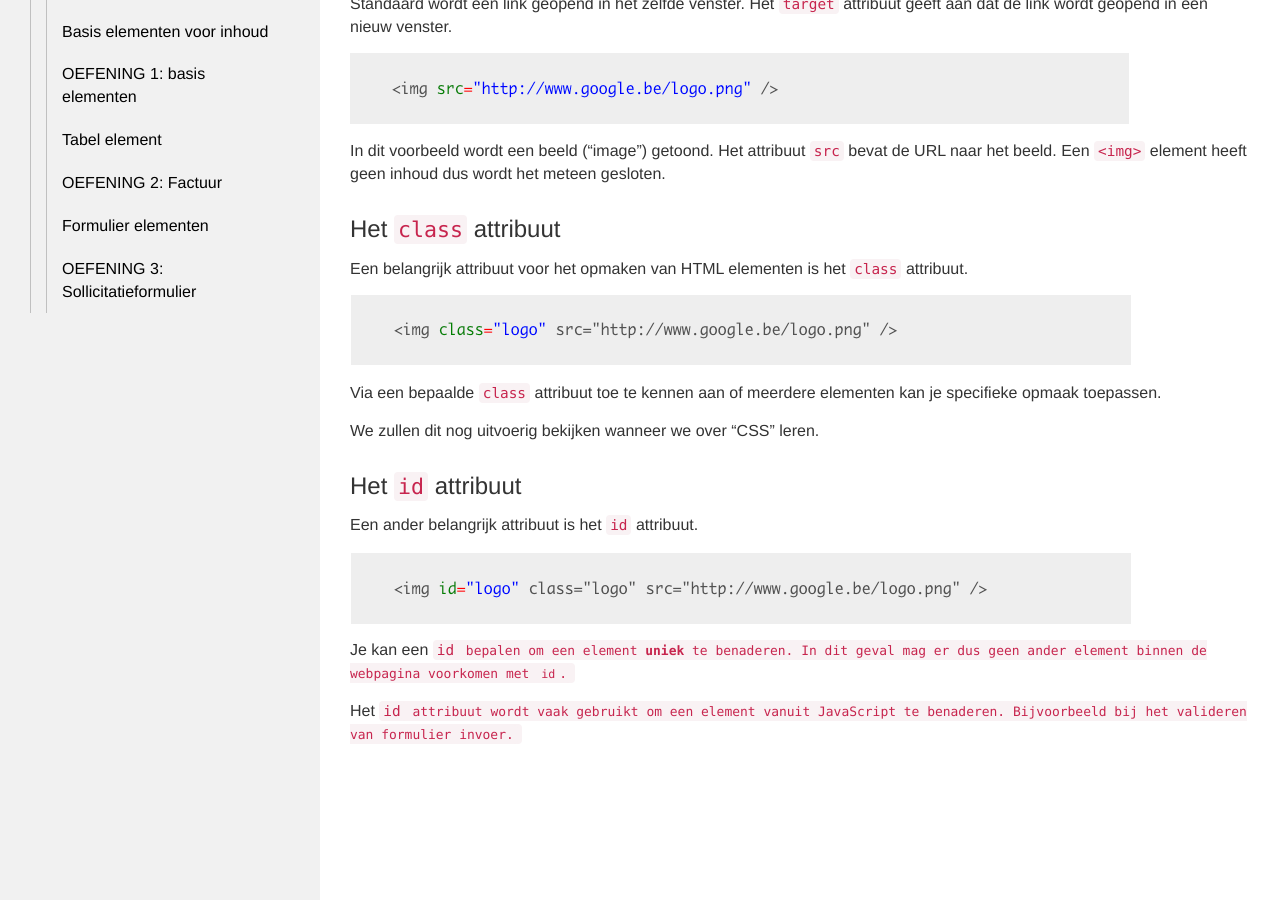
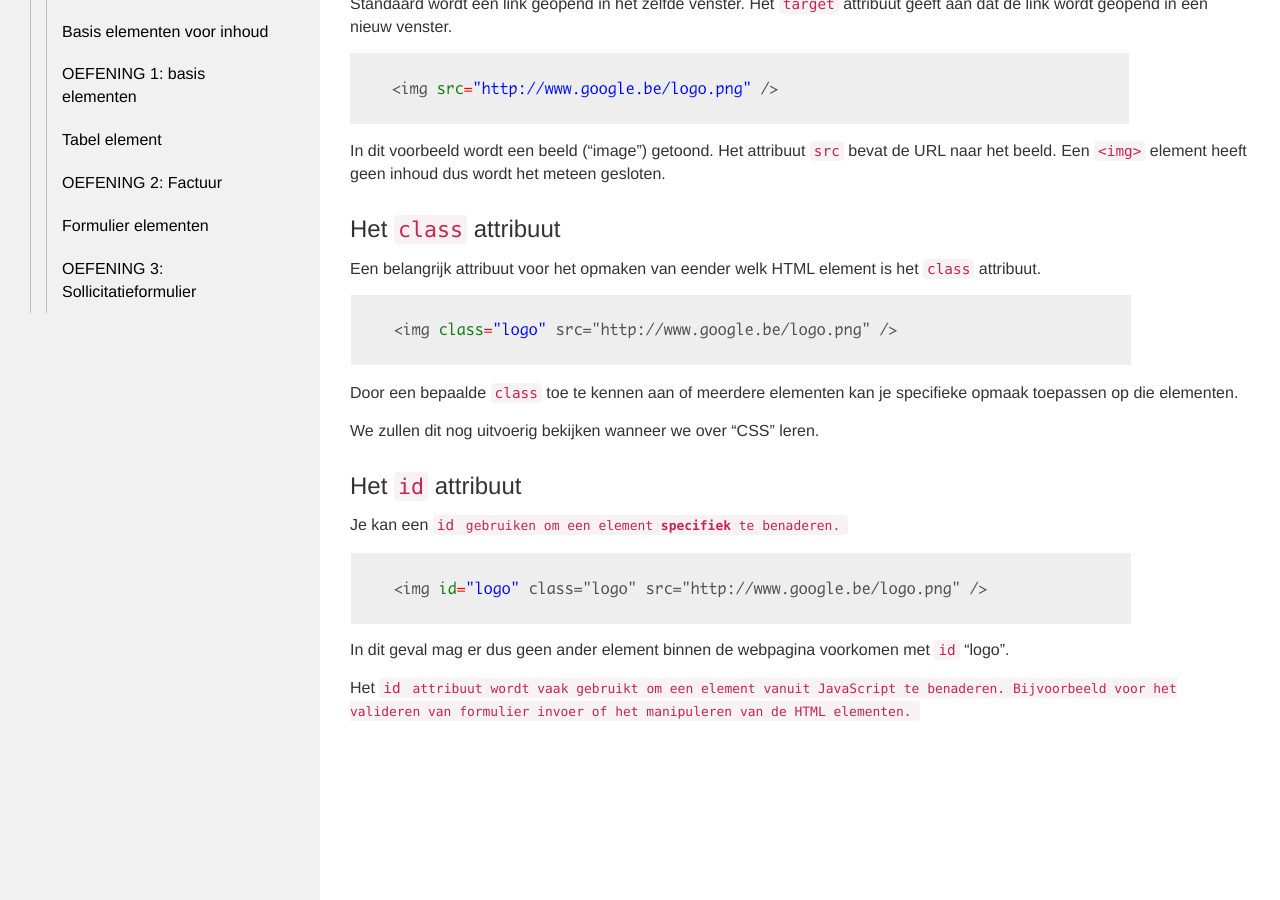
Before and after one commit to Syntra-Brussel/webdesign, a Jekyll site: the page built from html/elementen/attributen.md, in a window 1280 px wide and 900 px high, scrolled down 450 px. Built offline with Jekyll 4.4.1, drawn with Linux system fonts in a browser that asks for light colours; nearby versions of some CDN libraries; a script that is not in the unit is left out.

Commit message:
Update attributen.md

```diff
--- a/html/elementen/attributen.md
+++ b/html/elementen/attributen.md
@@ -26,20 +26,20 @@ Standaard wordt een link geopend in het zelfde venster. Het <code>target</code>
 In dit voorbeeld wordt een beeld (“image”) getoond. Het attribuut <code>src</code> bevat de URL naar het beeld. Een <code>&lt;img&gt;</code> element heeft geen inhoud dus wordt het meteen gesloten.
 
 ### Het <code>class</code> attribuut
-Een belangrijk attribuut voor het opmaken van HTML elementen is het <code>class</code> attribuut.
+Een belangrijk attribuut voor het opmaken van eender welk HTML element is het <code>class</code> attribuut.
 
 <img src="{{ '/html/elementen/images/attributen_4.png' | relative_url}}" />
 
-Via een bepaalde <code>class</code> attribuut toe te kennen aan of meerdere elementen kan je specifieke opmaak toepassen.
+Door een bepaalde <code>class</code> toe te kennen aan of meerdere elementen kan je specifieke opmaak toepassen op die elementen.
 
 We zullen dit nog uitvoerig bekijken wanneer we over "CSS" leren.
 
 ### Het <code>id</code> attribuut
 
-Een ander belangrijk attribuut is het <code>id</code> attribuut.
+Je kan een <code>id<code> gebruiken om een element <strong>specifiek</strong> te benaderen.
 
 <img src="{{ '/html/elementen/images/attributen_5.png' | relative_url}}" />
 
-Je kan een <code>id<code> bepalen om een element <strong>uniek</strong> te benaderen. In dit geval mag er dus geen ander element binnen de webpagina voorkomen met <code>id</code>.
+In dit geval mag er dus geen ander element binnen de webpagina voorkomen met <code>id</code> "logo".
 
-Het <code>id<code> attribuut wordt vaak gebruikt om een element vanuit JavaScript te benaderen. Bijvoorbeeld bij het valideren van formulier invoer.
+Het <code>id<code> attribuut wordt vaak gebruikt om een element vanuit JavaScript te benaderen. Bijvoorbeeld voor het valideren van formulier invoer of het manipuleren van de HTML elementen.
```
